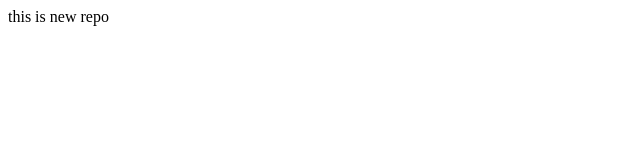
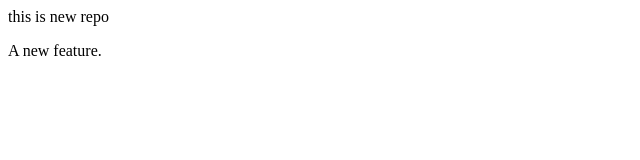
Before and after one commit to Hafizkhan123/localrepo, a plain HTML site: page index.html in a window 1280 px wide. Shown: the full height of the page, 0-640 px from the left. Drawn offline with Linux system fonts and the light colour scheme.

Commit message:
Add new feature

```diff
--- a/index.html
+++ b/index.html
@@ -1,3 +1,6 @@
 <p>
     this is new repo
 </p>
+<p>
+    A new feature.
+</p>
```
